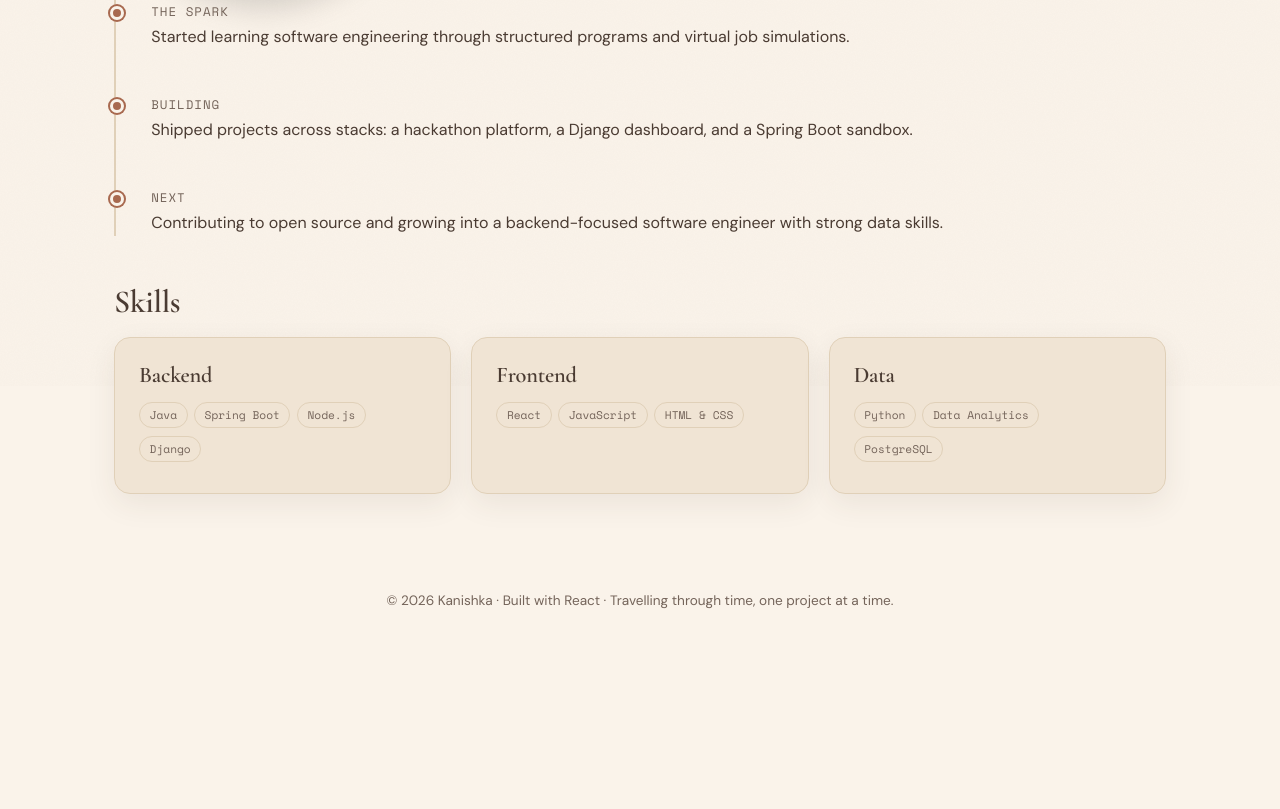
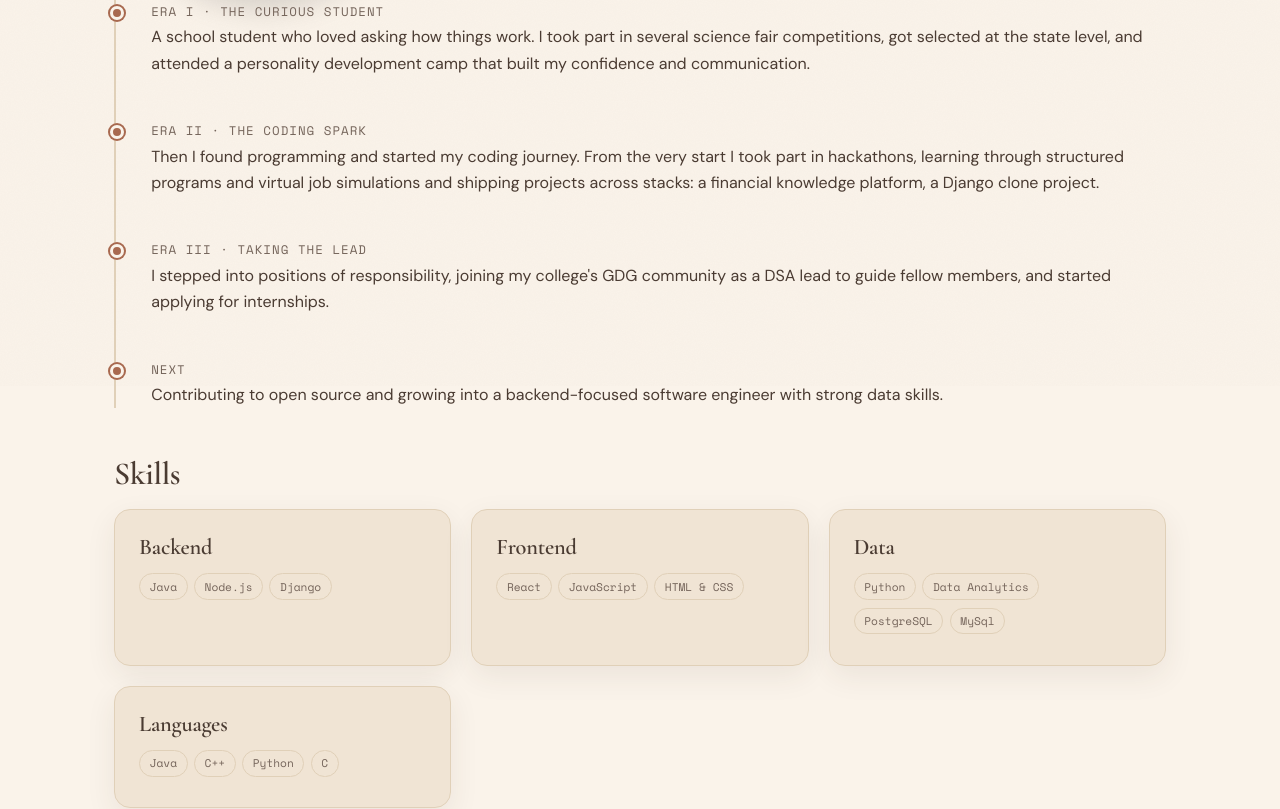
Before and after one commit to Ksh-16/Time-travel-portfolio, a React (Vite) app: page /about in a window 1280 px wide. Shown: the part 414-1223 px from the top of the page. Before the commit the page ends 1074 px from the top, so only its background shows below. Built offline with nearby package versions, Linux system fonts and the light colour scheme.

Commit message:
updated about section with present info

```diff
--- a/src/components/Footer.jsx
+++ b/src/components/Footer.jsx
@@ -2,7 +2,7 @@ export default function Footer() {
   return (
     <footer className="footer">
       <p>
-        © {new Date().getFullYear()} Kanishka · Built with React · Travelling through time, one project at a time.
+         Kanishka · Travelling through time, one project at a time.
       </p>
     </footer>
   );
--- a/src/pages/About.jsx
+++ b/src/pages/About.jsx
@@ -1,12 +1,14 @@
 const skills = {
-  Backend: ["Java", "Spring Boot", "Node.js", "Django"],
+  Backend: ["Java", "Node.js", "Django"],
   Frontend: ["React", "JavaScript", "HTML & CSS"],
-  Data: ["Python", "Data Analytics", "PostgreSQL"],
+  Data: ["Python", "Data Analytics", "PostgreSQL", "MySql"],
+  Languages: ["Java", "C++", "Python", "C"],
 };
 
 const story = [
-  { year: "The spark", text: "Started learning software engineering through structured programs and virtual job simulations." },
-  { year: "Building", text: "Shipped projects across stacks: a hackathon platform, a Django dashboard, and a Spring Boot sandbox." },
+  { year: "Era I · The Curious Student", text: "A school student who loved asking how things work. I took part in several science fair competitions, got selected at the state level, and attended a personality development camp that built my confidence and communication." },
+  { year: "Era II · The Coding Spark", text: "Then I found programming and started my coding journey. From the very start I took part in hackathons, learning through structured programs and virtual job simulations and shipping projects across stacks: a financial knowledge platform, a Django clone project." },
+  { year: "Era III · Taking the Lead", text: "I stepped into positions of responsibility, joining my college's GDG community as a DSA lead to guide fellow members, and started applying for internships." },
   { year: "Next", text: "Contributing to open source and growing into a backend-focused software engineer with strong data skills." },
 ];
 
```
